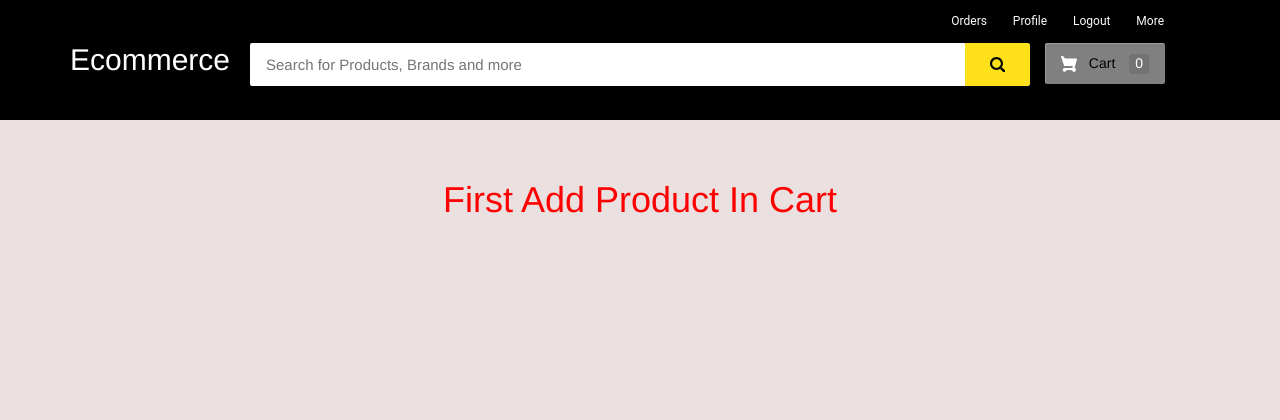
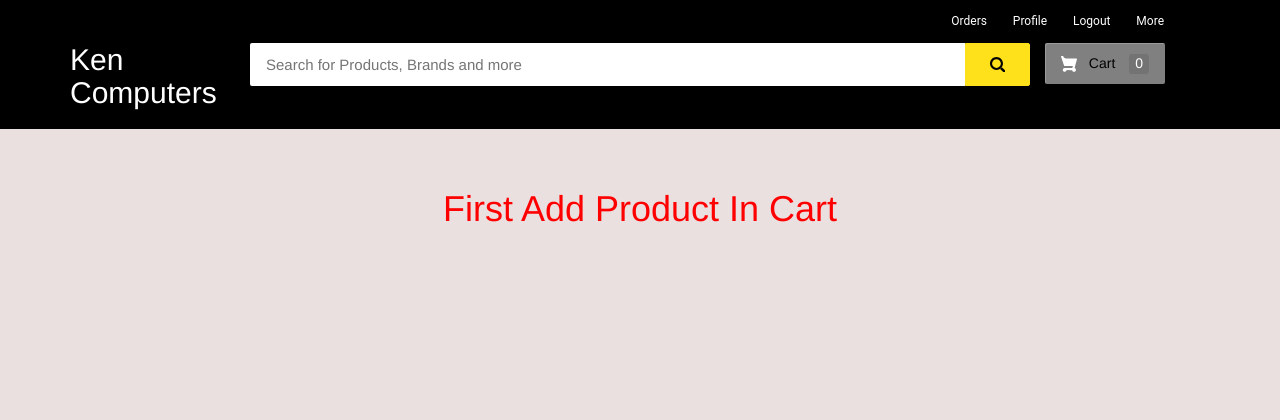
Before and after one commit to timo25/kencomputers, a Django app: page /customer-address in a window 1280 px wide. Shown: the top 420 px of the page. Run offline with Django 3.2, Linux system fonts and the light colour scheme; the visitor is signed in with stand-in values (Sample User, id 1); some libraries are stand-ins or nearby versions.

Commit message:
last commit

```diff
--- a/templates/ecom/customer_base.html
+++ b/templates/ecom/customer_base.html
@@ -266,7 +266,7 @@ body {
         </div>
         <div class="row row2">
             <div class="col-sm-2">
-                <h2 style="margin:0px;"><a style="text-decoration:none; color:white;" href="/"><span class="largenav">Ecommerce </span></a></h2>
+                <h2 style="margin:0px;"><a style="text-decoration:none; color:white;" href="/"><span class="largenav">Ken Computers </span></a></h2>
             </div>
 
             <div class="navbar-search smallsearch col-sm-8 col-xs-11">
--- a/templates/ecom/customer_home.html
+++ b/templates/ecom/customer_home.html
@@ -342,7 +342,7 @@ body {
                 </div>
 
                 <a class="cart" href="{% url 'add-to-cart' p.id  %}">
-                  <span class="price">₹ {{p.price}}</span>
+                  <span class="price">KSh {{p.price}}</span>
                   <span class="add-to-cart">
                     <span class="txt">Add in cart</span>
                   </span>
--- a/templates/ecom/edit_profile.html
+++ b/templates/ecom/edit_profile.html
@@ -48,7 +48,7 @@
 
 </head>
 <br><br><br><br><br><br>
-<!------ update page for doctor by admin(sumit)  ---------->
+<!------ update page for user_profile  ---------->
 <form method="post" enctype="multipart/form-data">
   {% csrf_token %}
   <div class="container register-form">
```
